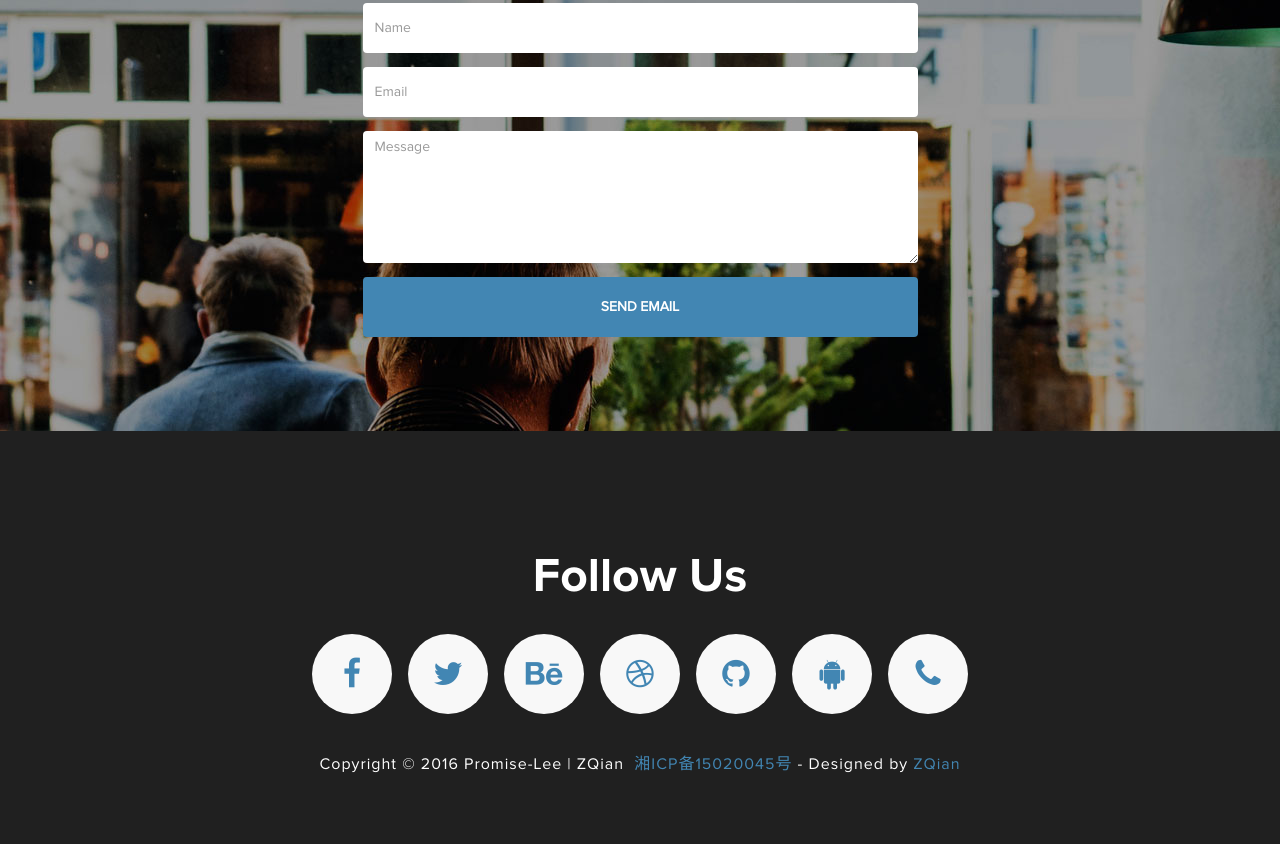
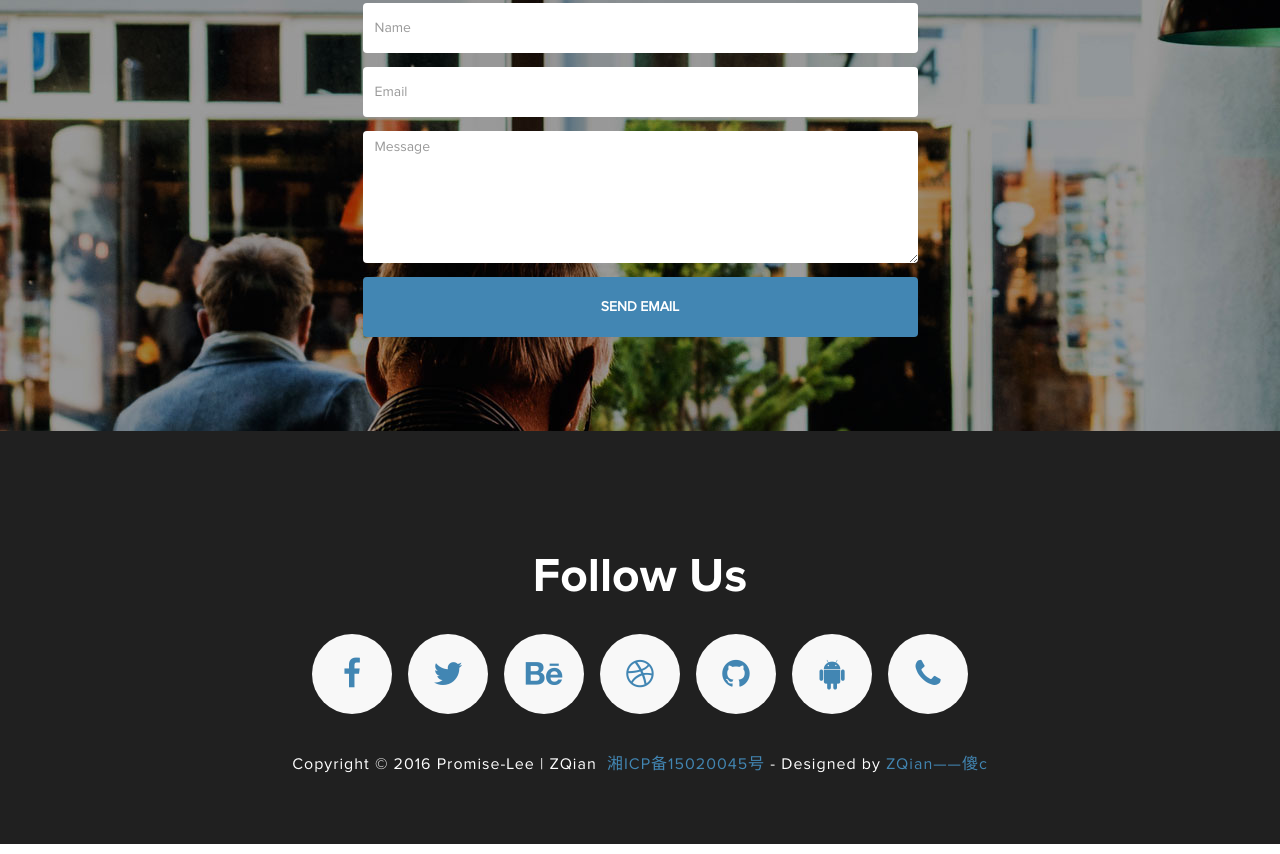
Before and after one commit to wucp1234/PromiseLee, a plain HTML site: page PromiseLee/WebRoot/index.html in a window 1280 px wide. Shown: the part 5400-6254 px from the top of the page. Drawn offline with Linux system fonts and the light colour scheme.

Commit message:
添加  傻逼

```diff
--- a/PromiseLee/WebRoot/index.html
+++ b/PromiseLee/WebRoot/index.html
@@ -237,7 +237,7 @@
         </ul>
       </div>
       <div class="col-md-12 col-sm-12 copyright">
-        <p>Copyright © 2016 Promise-Lee  | ZQian   &nbsp;<a href="http://www.miitbeian.gov.cn/" target="_blank"   title="">湘ICP备15020045号</a> - Designed  by <a href="https://www.linkedin.com/in/%E8%B0%A6-%E5%BC%A0-14104a116?trk=hp-identity-name"  target="_blank">ZQian</a></p>
+        <p>Copyright © 2016 Promise-Lee  | ZQian   &nbsp;<a href="http://www.miitbeian.gov.cn/" target="_blank"   title="">湘ICP备15020045号</a> - Designed  by <a href="https://www.linkedin.com/in/%E8%B0%A6-%E5%BC%A0-14104a116?trk=hp-identity-name"  target="_blank">ZQian——傻c</a></p>
       </div>
     </div>
   </div>
```
